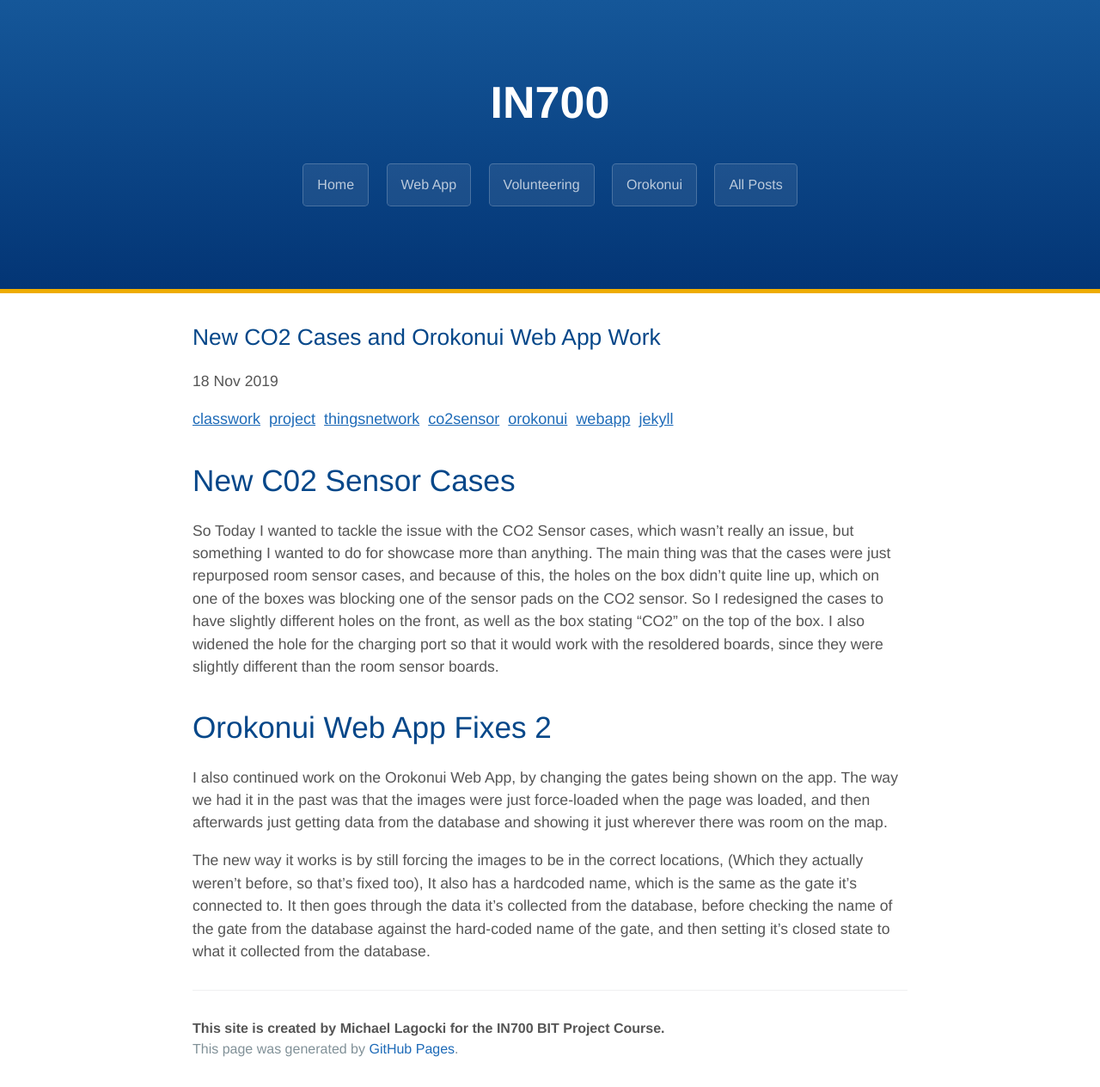
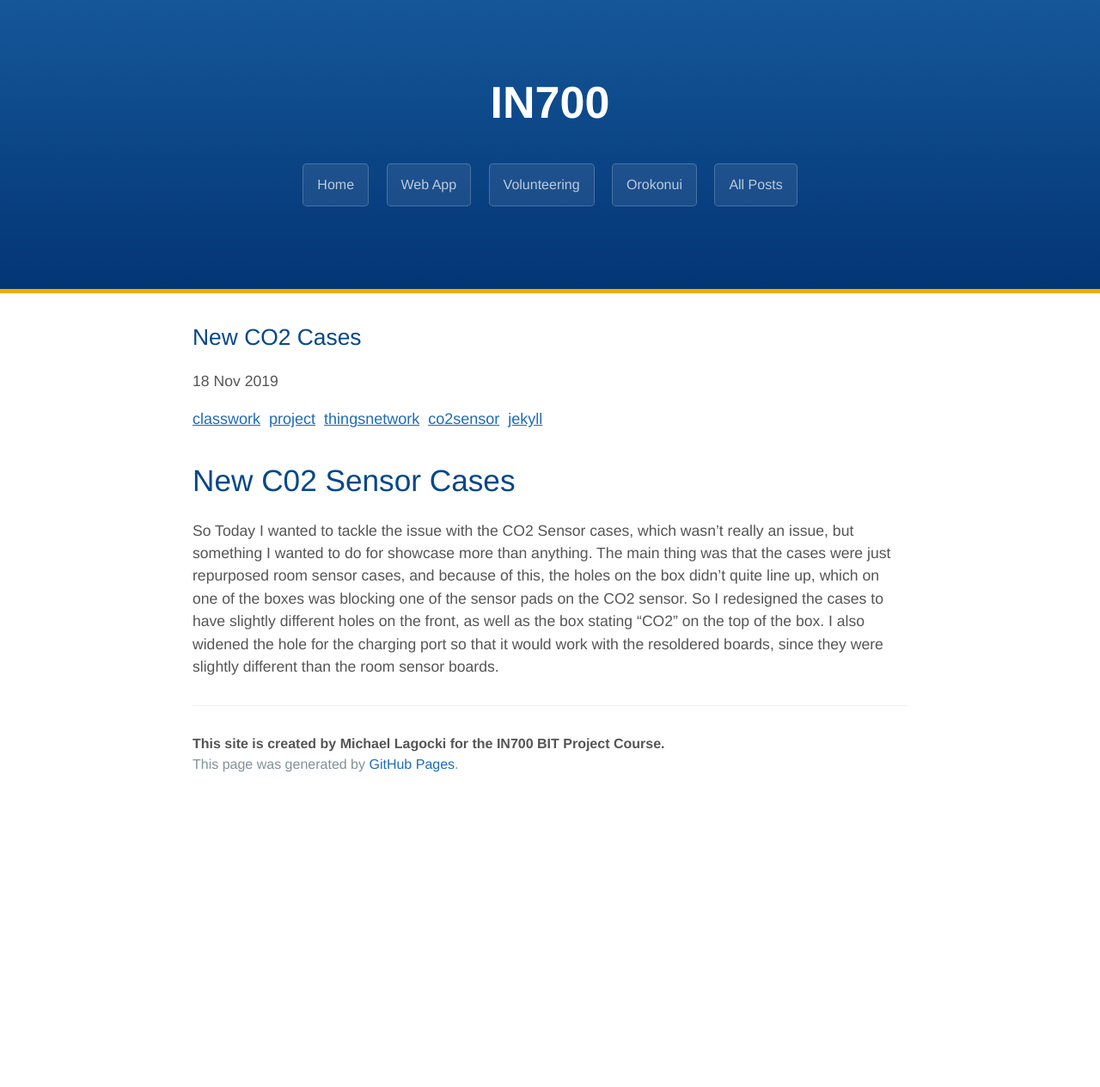
Before and after one commit to kammorne/IN700, a Jekyll site: the page built from _posts/2019-11-18-New-CO2-Cases.md, in a window 1280 px wide. Shown: the whole page at 86% size. Built offline with Jekyll 4.4.1, drawn with Linux system fonts in a browser that asks for light colours; after the commit the page ends 933 px from its top, so only the background shows below that.

Commit message:
Update 2019-11-18-New-CO2-Cases.md

```diff
--- a/_posts/2019-11-18-New-CO2-Cases.md
+++ b/_posts/2019-11-18-New-CO2-Cases.md
@@ -1,9 +1,9 @@
 ---
 layout: post
-title: "New CO2 Cases and Orokonui Web App Work"
+title: "New CO2 Cases"
 date: 2019-11-18
 category: Classwork
-tags: classwork project thingsnetwork co2sensor orokonui webapp jekyll
+tags: classwork project thingsnetwork co2sensor jekyll
 ---
 
 # New C02 Sensor Cases
@@ -13,14 +13,3 @@ more than anything. The main thing was that the cases were just repurposed room
 didn't quite line up, which on one of the boxes was blocking one of the sensor pads on the CO2 sensor. So I redesigned the cases to have
 slightly different holes on the front, as well as the box stating "CO2" on the top of the box. I also widened the hole for the charging port
 so that it would work with the resoldered boards, since they were slightly different than the room sensor boards.
-
-# Orokonui Web App Fixes 2
-
-I also continued work on the Orokonui Web App, by changing the gates being shown on the app. The way we had it in the past was that the images
-were just force-loaded when the page was loaded, and then afterwards just getting data from the database and showing it just wherever there was
-room on the map.
-
-The new way it works is by still forcing the images to be in the correct locations, (Which they actually weren't before, so that's fixed too), It
-also has a hardcoded name, which is the same as the gate it's connected to. It then goes through the data it's collected from the database, before
-checking the name of the gate from the database against the hard-coded name of the gate, and then setting it's closed state to what it collected from
-the database.
```
